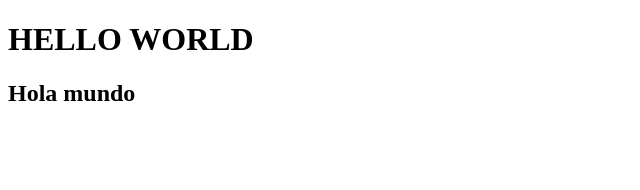
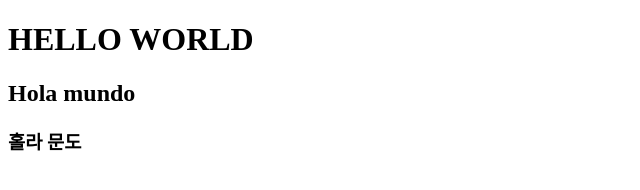
Before and after one commit to abarros178/TALLER1WEB, a plain HTML site: page index.html in a window 1280 px wide. Shown: the whole page, without its empty margins (0-640 px from the left). Drawn offline with Linux system fonts and the light colour scheme.

Commit message:
Tercer Commit

```diff
--- a/index.html
+++ b/index.html
@@ -11,6 +11,7 @@
 <body>
   <h1>HELLO WORLD</h1>
   <h2>Hola mundo </h2>
+  <h3>홀라 문도</h3>
 </body>
 
 </html>
```
Also changed, not shown: 3 other files.
